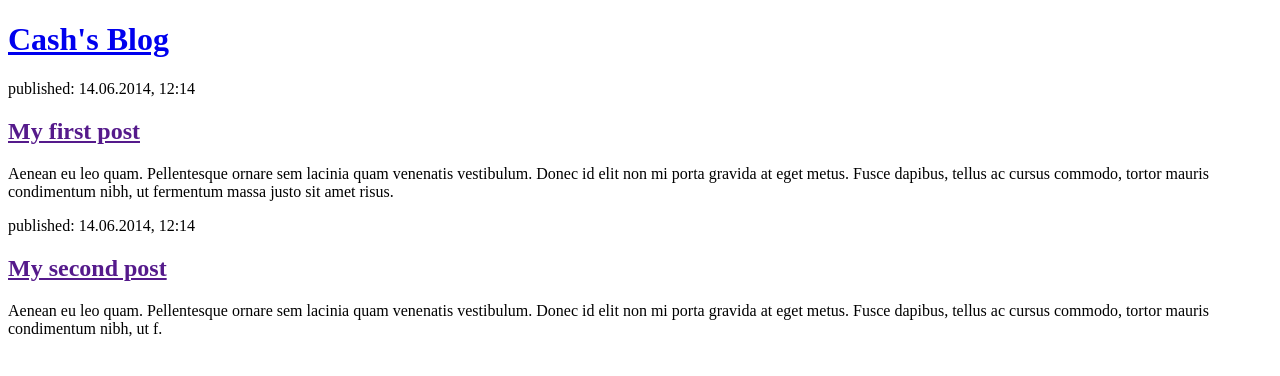
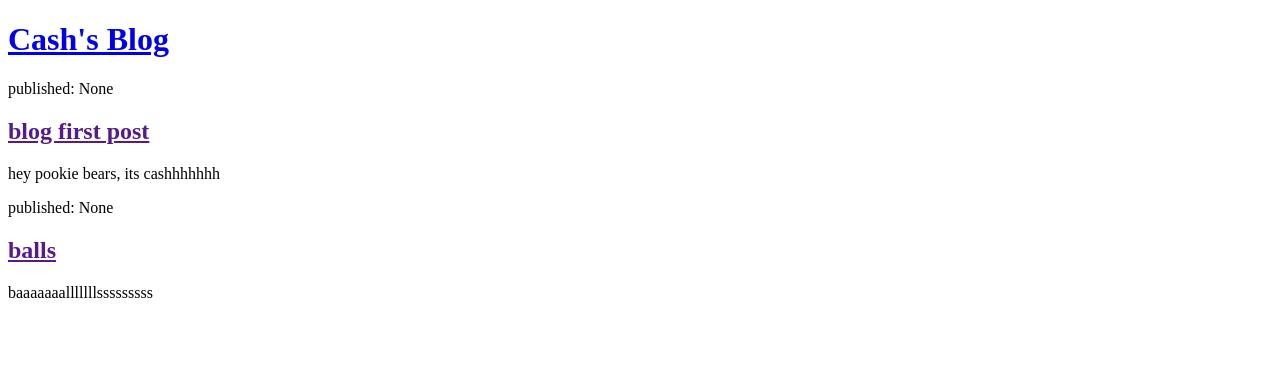
Before and after one commit to cashkiefer420/SDEV-220, a Django app: template Module 4/Django Assignmnet/blog/templates/blog/post_list.html in a window 1280 px wide. Shown: the top 376 px of the page. Run offline with Django 5.2, Linux system fonts and the light colour scheme; the template is opened without the code that fills it: values that come from a table or form of the project are taken from there, others are empty; data comes from the database, SQL or seed files in the repository; both versions use the stored data as it was after the commit.

Commit message:
Django Tutorial Finish

```diff
--- a/Module 4/Django Assignmnet/blog/templates/blog/post_list.html
+++ b/Module 4/Django Assignmnet/blog/templates/blog/post_list.html
@@ -7,17 +7,12 @@
         <header>
             <h1><a href="/">Cash's Blog</a></h1>
         </header>
-
+    {% for post in posts %}
         <article>
-            <time>published: 14.06.2014, 12:14</time>
-            <h2><a href="">My first post</a></h2>
-            <p>Aenean eu leo quam. Pellentesque ornare sem lacinia quam venenatis vestibulum. Donec id elit non mi porta gravida at eget metus. Fusce dapibus, tellus ac cursus commodo, tortor mauris condimentum nibh, ut fermentum massa justo sit amet risus.</p>
+            <time>published: {{ post.published_date }}</time>
+            <h2><a href="">{{ post.title }}</a></h2>
+            <p>{{ post.text|linebreaksbr }}</p>
         </article>
-
-        <article>
-            <time>published: 14.06.2014, 12:14</time>
-            <h2><a href="">My second post</a></h2>
-            <p>Aenean eu leo quam. Pellentesque ornare sem lacinia quam venenatis vestibulum. Donec id elit non mi porta gravida at eget metus. Fusce dapibus, tellus ac cursus commodo, tortor mauris condimentum nibh, ut f.</p>
-        </article>
+    {% endfor %}
     </body>
 </html>
--- a/Module 4/Django Assignmnet/blog/views.py
+++ b/Module 4/Django Assignmnet/blog/views.py
@@ -1,6 +1,10 @@
+from django.utils import timezone  # Correct import for timezone
 from django.shortcuts import render  # type: ignore
+from .models import Post
+
 
 # Create your views here.
 
 def post_list(request):
+    Post.objects.filter(published_date__lte=timezone.now()).order_by('published_date')
     return render(request, 'blog/post_list.html', {})
```
Also changed, not shown: Module 4/Django Assignmnet/db.sqlite3.
